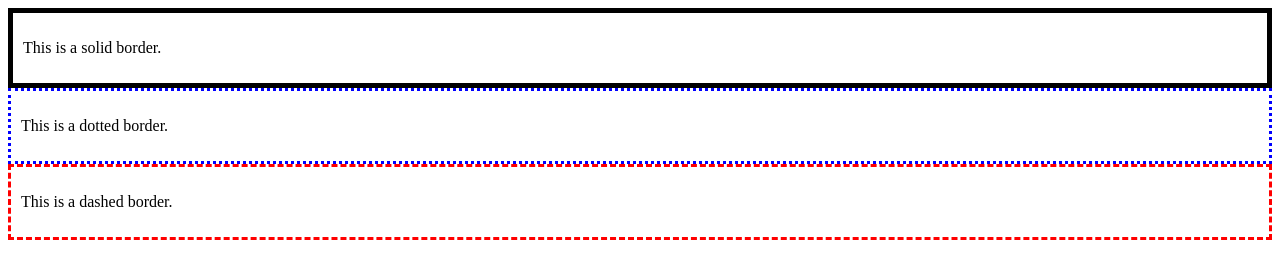
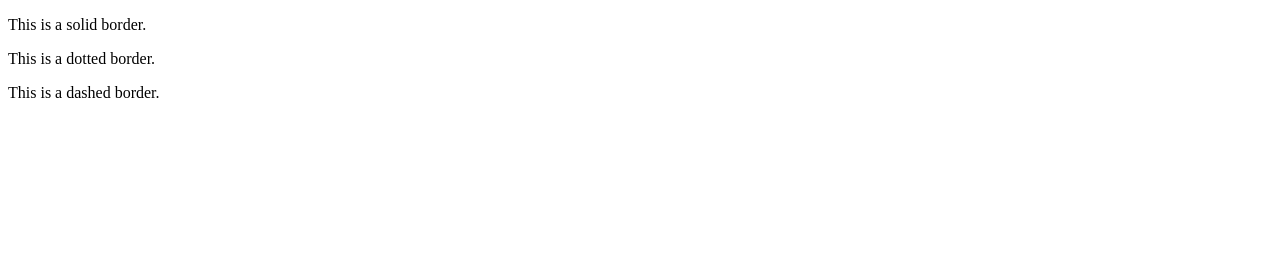
Before and after one commit to IIHTDevelopers/Yaksha-CSS-Border-Styling-Template, a website: page index.html in a window 1280 px wide. Drawn offline with Linux system fonts and the light colour scheme.

Commit message:
Update index.html

```diff
--- a/index.html
+++ b/index.html
@@ -5,18 +5,7 @@
     <meta name="viewport" content="width=device-width, initial-scale=1.0">
     <title>CSS Border Styling</title>
     <style>
-        .solid-border {
-            border: 5px solid black;
-            padding: 10px;
-        }
-        .dotted-border {
-            border: 3px dotted blue;
-            padding: 10px;
-        }
-        .dashed-border {
-            border: 3px dashed red;
-            padding: 10px;
-        }
+
     </style>
 </head>
 <body>
```
